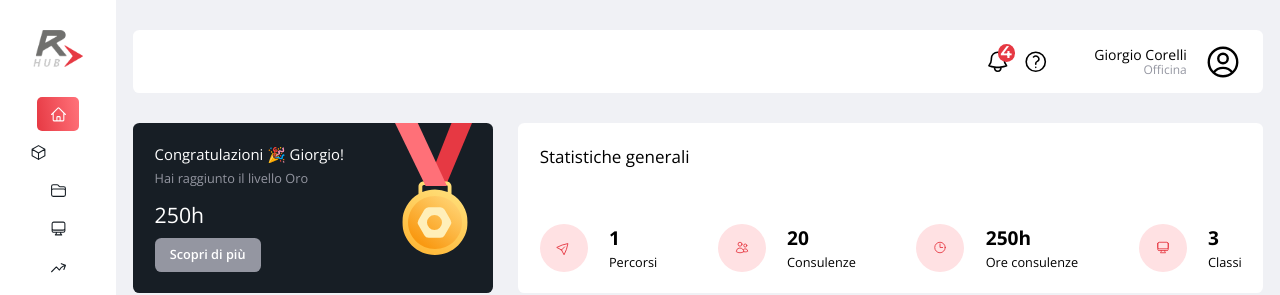
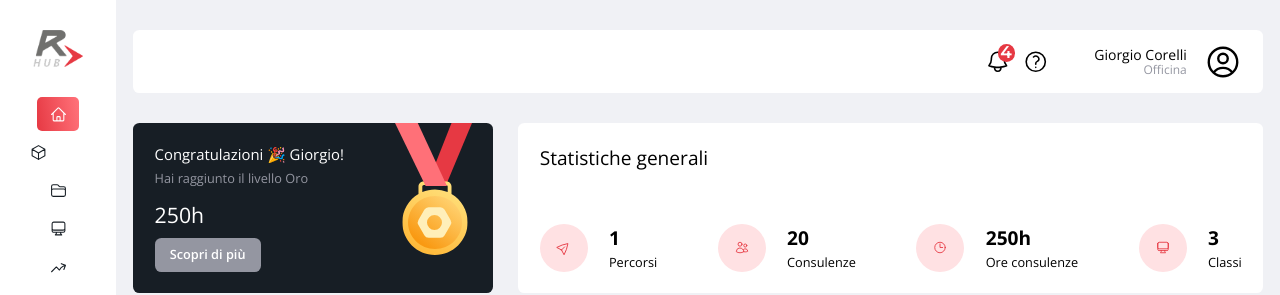
Before and after one commit to xdelmo/rapidoo-dashboard, a React (Create React App) app: page / in a window 1280 px wide. Shown: the top 295 px of the page. Built offline with nearby package versions, Linux system fonts and the light colour scheme.

Commit message:
FIX: heading title size

```diff
--- a/src/components/GeneralStats.jsx
+++ b/src/components/GeneralStats.jsx
@@ -3,7 +3,7 @@ import React from "react";
 function GeneralStats() {
   return (
     <div className="bg-light h-full rounded-md px-5 pt-5 pb-3 flex justify-between flex-col">
-      <h2>Statistiche generali</h2>
+      <h2 className="text-lg">Statistiche generali</h2>
 
       {/* stats e icone */}
 
```
